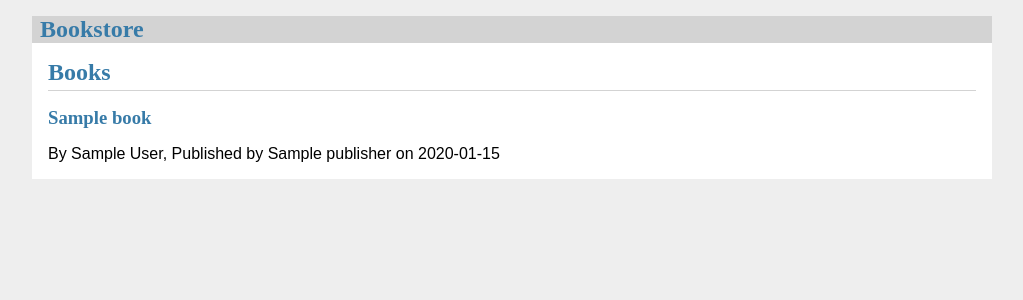
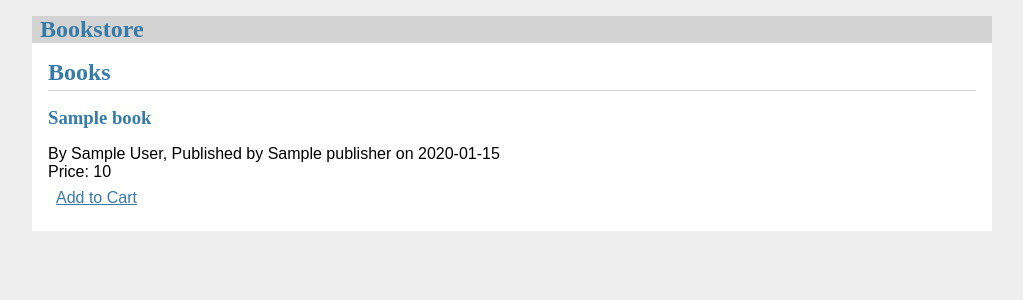
Before and after one commit to mistyken/bookstore_app, a Flask app: template app/templates/bookstore/index.html in a window 1280 px wide. Shown: the top 300 px of the page, without its empty margins (128-1151 px from the left). Run offline with Flask 2, Linux system fonts and the light colour scheme; the template is opened without the code that fills it: most values are stand-ins (such as "Sample title", 1, 10 or a date in 2020).

Commit message:
adding add to cart

```diff
--- a/app/bookstore.py
+++ b/app/bookstore.py
@@ -1,7 +1,7 @@
 from db.book import Book
 
 from flask import (
-    Blueprint, flash, redirect, render_template, request, url_for
+    Blueprint, flash, redirect, render_template, request, url_for, g
 )
 
 bp = Blueprint('bookstore', __name__)
--- a/app/templates/bookstore/index.html
+++ b/app/templates/bookstore/index.html
@@ -10,7 +10,11 @@
       <header>
         <div>
           <h1>{{ book['title'] }}</h1>
-          <div class="about">By {{ book['author'] }}, Published by {{ book['publisher']}} on {{ book['published'].strftime('%Y-%m-%d') }}</div>
+            <div class="about">By {{ book['author'] }}, Published by {{ book['publisher']}} on {{ book['published'].strftime('%Y-%m-%d') }}</div>
+            <div>
+                Price: {{ book['price']}}
+                <a class="action" href="{{ url_for('order.create') }}">Add to Cart</a>
+            </div>
         </div>
       </header>
     </article>
```
